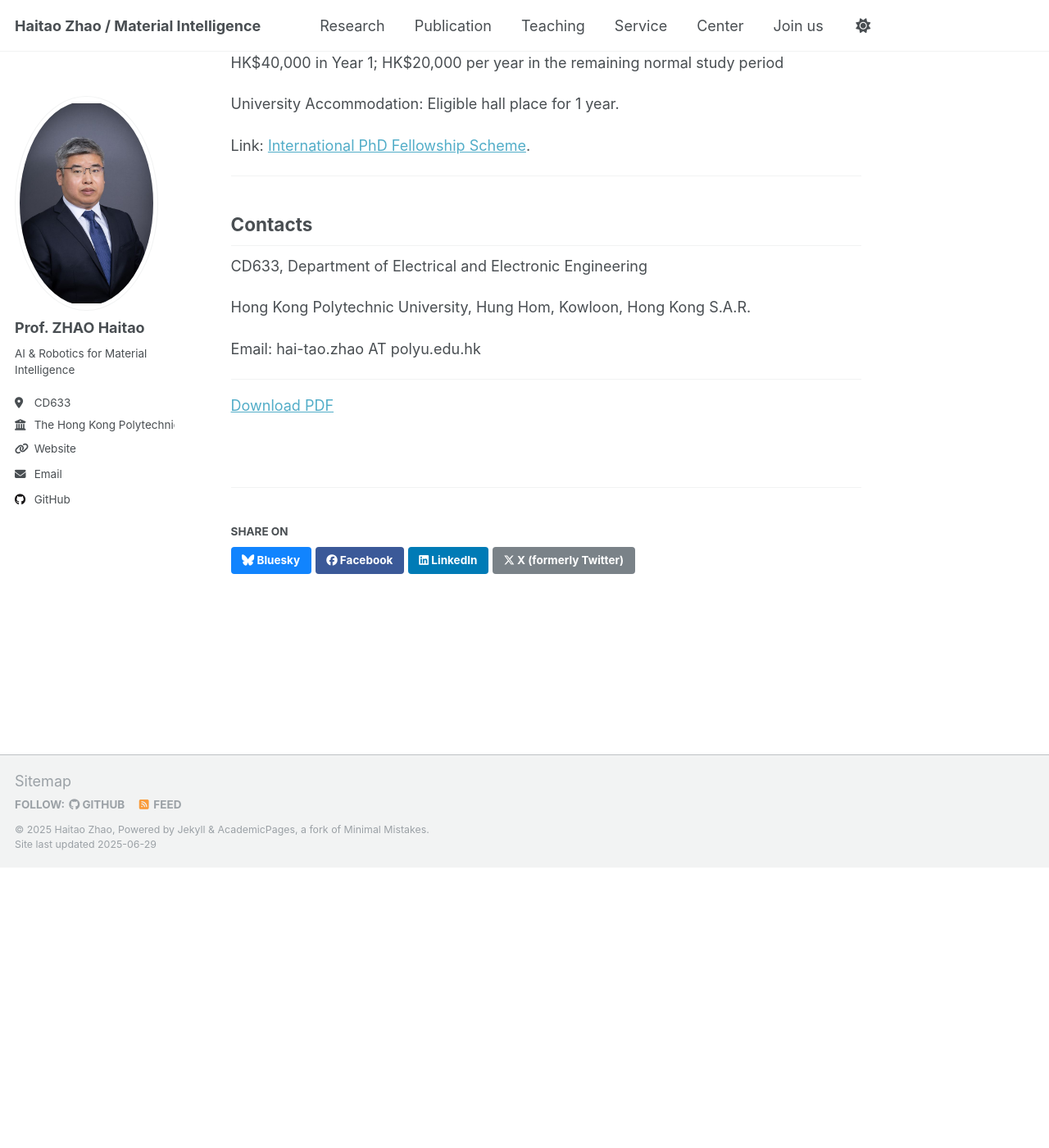
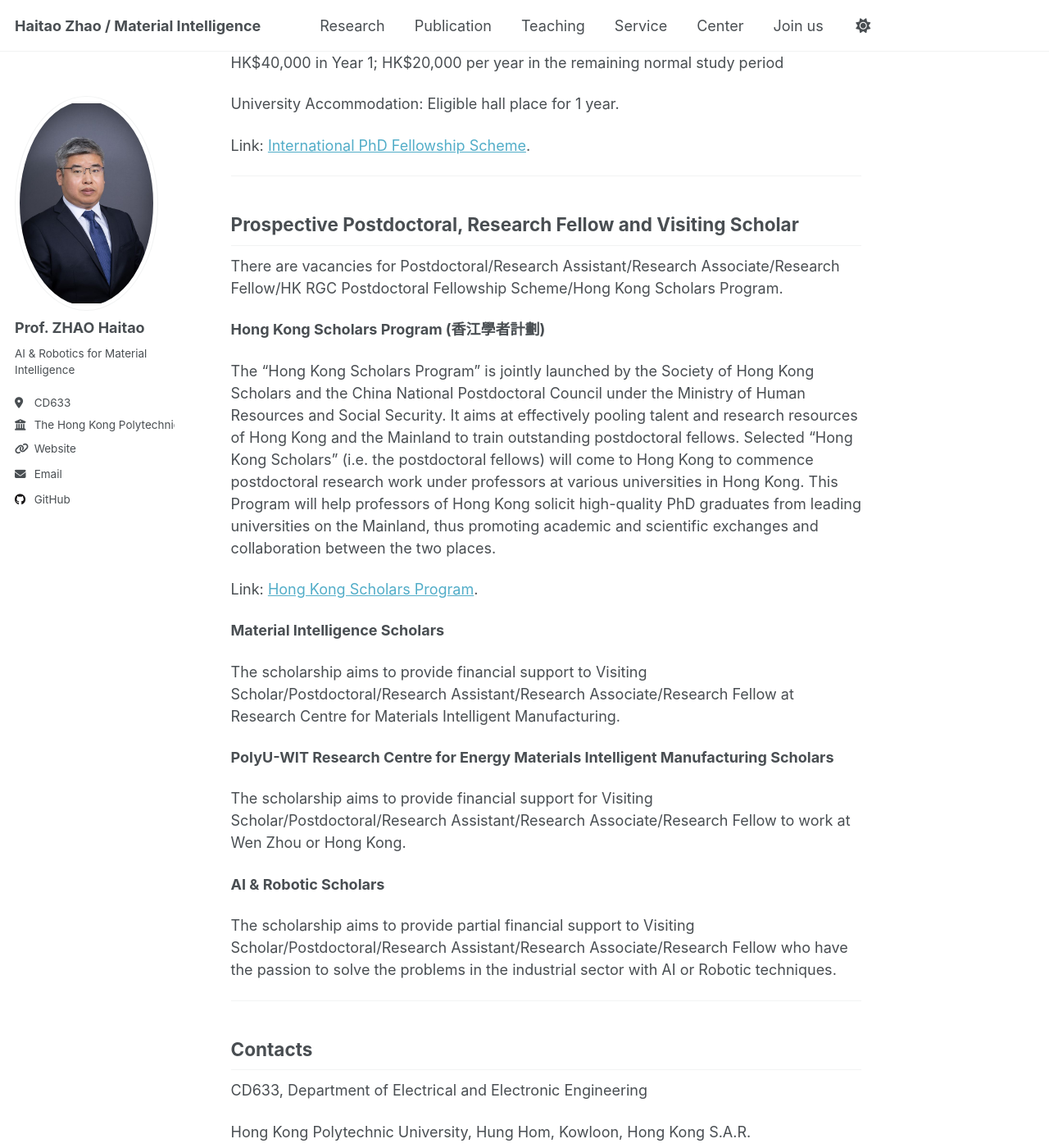
Before and after one commit to HaitaoZhao-PolyU/HaitaoZhao-PolyU.github.io, a Jekyll site: the page built from _join-us1/join-us.md, in a window 1280 px wide and 1400 px high, scrolled down 3632 px. Shown: the whole window at 82% size. Built offline with Jekyll 4.4.1, drawn with Linux system fonts in a browser that asks for light colours; before the commit the page ends 4690 px from its top, so only the background shows below that; some of the changed text lies outside the part shown.

Commit message:
Update join-us.md

```diff
--- a/_join-us1/join-us.md
+++ b/_join-us1/join-us.md
@@ -43,7 +43,7 @@ Link: [PolyU Presidential PhD Fellowship Scheme](https://www.polyu.edu.hk/gs/pro
 
 
 
-**Research Centre for Materials Intelligent Manufacturing Postgraduate Scholarship**
+**Material Intelligence Postgraduate Scholarship**
 
 The scholarship aims to provide financial support to PhD and MPhil students at Research Centre for Materials Intelligent Manufacturing, allowing them to fully focus on their studies. Usually, Research Centre for Materials Intelligent Manufacturing takes 1-3 graduate students a year.
 
@@ -121,6 +121,39 @@ Link: [International PhD Fellowship Scheme](https://www.polyu.edu.hk/gs/prospect
 
 ---
 
+
+## Prospective Postdoctoral, Research Fellow and Visiting Scholar
+
+There are vacancies for Postdoctoral/Research Assistant/Research Associate/Research Fellow/HK RGC Postdoctoral Fellowship Scheme/Hong Kong Scholars Program.
+
+
+
+**Hong Kong Scholars Program (香江學者計劃)**
+
+The “Hong Kong Scholars Program” is jointly launched by the Society of Hong Kong Scholars and the China National Postdoctoral Council under the Ministry of Human Resources and Social Security. It aims at effectively pooling talent and research resources of Hong Kong and the Mainland to train outstanding postdoctoral fellows. Selected “Hong Kong Scholars” (i.e. the postdoctoral fellows) will come to Hong Kong to commence postdoctoral research work under professors at various universities in Hong Kong. This Program will help professors of Hong Kong solicit high-quality PhD graduates from leading universities on the Mainland, thus promoting academic and scientific exchanges and collaboration between the two places.
+
+Link: [Hong Kong Scholars Program](https://www.hkscholars.org/).
+
+
+
+**Material Intelligence Scholars**
+
+The scholarship aims to provide financial support to Visiting Scholar/Postdoctoral/Research Assistant/Research Associate/Research Fellow at Research Centre for Materials Intelligent Manufacturing.
+
+
+**PolyU-WIT Research Centre for Energy Materials Intelligent Manufacturing Scholars**
+
+The scholarship aims to provide financial support for Visiting Scholar/Postdoctoral/Research Assistant/Research Associate/Research Fellow to work at Wen Zhou or Hong Kong.
+
+
+
+**AI & Robotic Scholars**
+
+The scholarship aims to provide partial financial support to Visiting Scholar/Postdoctoral/Research Assistant/Research Associate/Research Fellow who have the passion to solve the problems in the industrial sector with AI or Robotic techniques.
+
+
+---
+
 ## Contacts
 
 CD633, Department of Electrical and Electronic Engineering
```
